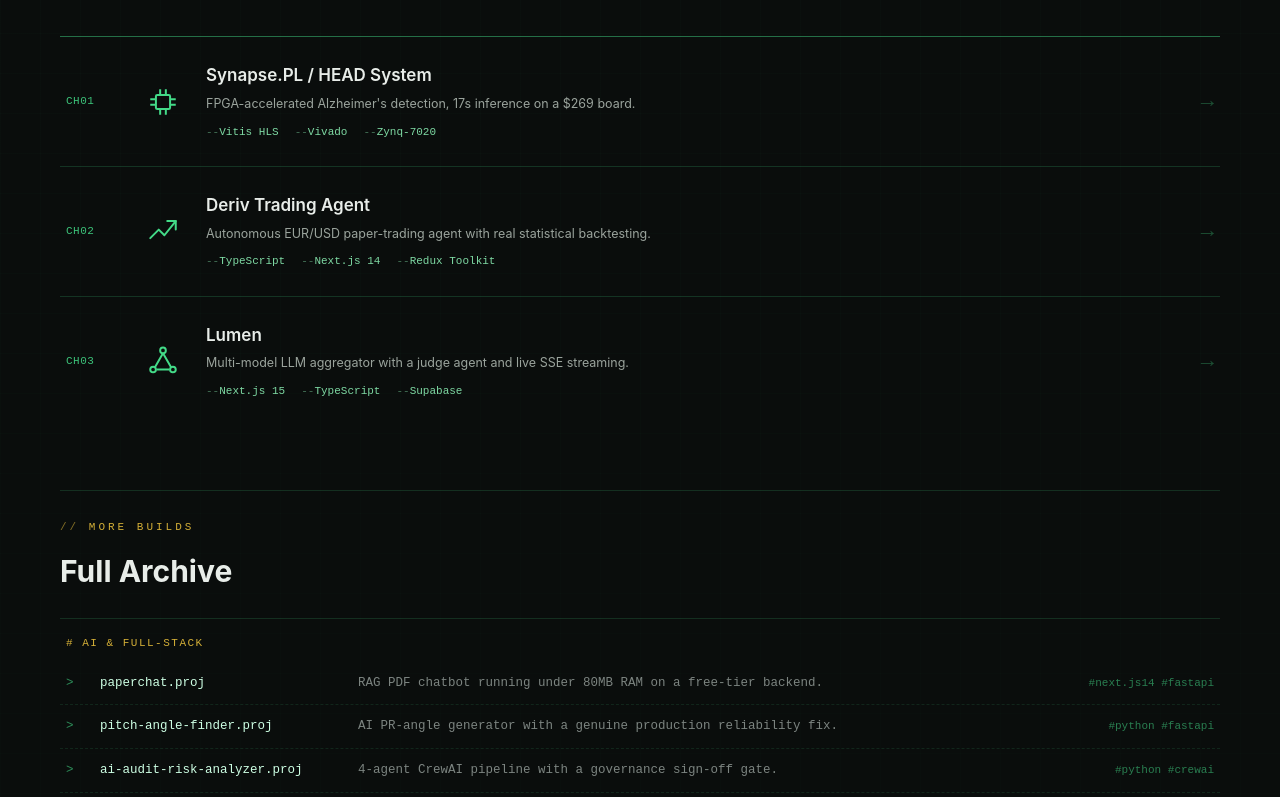
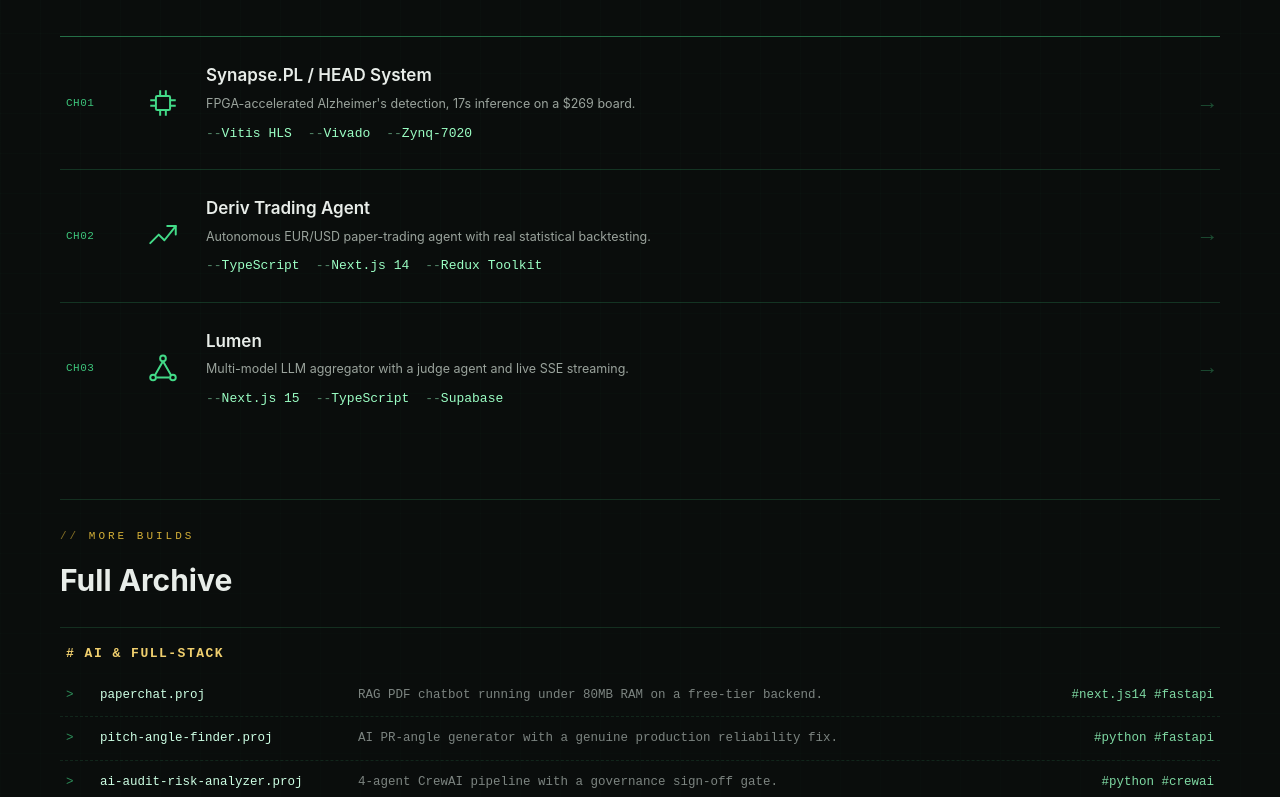
Before and after one commit to VikramVarkoor/Portfolio, a Next.js app: page / in a window 1280 px wide. Shown: the part 983-1780 px from the top of the page. Built offline with nearby package versions, Linux system fonts and the light colour scheme.

Commit message:
Portfolio update 2026-09-12 17:18

```diff
--- a/src/app/data.ts
+++ b/src/app/data.ts
@@ -73,7 +73,7 @@ export const projects: Project[] = [
         <li>Custom Webpack config in next.config.js: SVGR for typed SVG imports, explicit path aliases, and a bundle analyzer.</li>
       </ul>`,
     tags: ['TypeScript', 'Next.js 14', 'Redux Toolkit', 'Jest/RTL', 'Cypress', 'Webpack', 'Python', 'scikit-learn', 'Supabase', 'Recharts'],
-    links: [{ label: 'GitHub', href: 'https://github.com/VikramVarkoor/Deriv-Trading-Agent' }],
+    links: [{ label: 'GitHub', href: 'https://github.com/VikramVarkoor/Deriv-Trading-Agent' }, { label: 'Live ↗', href: 'https://deriv-agent.vercel.app' }],
     swSummary: 'A 61-test Jest/RTL suite across 5 suites plus a 9-assertion Cypress E2E test covers the trading flow, with one component built strictly test-first via TDD. Real-time Supabase subscriptions (replacing 30-second polling) with row-level security drive the live dashboard, on a build using a custom Webpack config for typed SVG imports and bundle analysis.',
     swDeepDive: `<p>The software side of an autonomous trading agent has to answer a harder question than "does it work": does it work honestly. Risk management is enforced at both the prompt and code level, a minimum 0.55 confidence threshold, a mandatory 2:1 reward-to-risk ratio, no pyramiding into open positions, and automatic closure on stop-loss or take-profit, plus persistent agent memory where the last 5 trade outcomes feed back into every new decision.</p>
       <ul>
@@ -97,7 +97,7 @@ export const projects: Project[] = [
         <li>Deployed on Vercel with Supabase Postgres for auth-gated query history, shareable links, and markdown export.</li>
       </ul>`,
     tags: ['Next.js 15', 'TypeScript', 'Supabase', 'Groq API', 'Vercel'],
-    links: [{ label: 'GitHub', href: 'https://github.com/VikramVarkoor/Lumen' }],
+    links: [{ label: 'GitHub', href: 'https://github.com/VikramVarkoor/Lumen' }, { label: 'Live ↗', href: 'https://lumen-ten-psi.vercel.app/dashboard' }],
     lenses: ['software'],
     swSummary: 'Parallel worker execution queries 3 LLMs simultaneously through one orchestrated pipeline, with real-time SSE streaming so all three model cards populate concurrently via Promise.all. A judge orchestrator agent reconciles the results with Jaccard similarity agreement scoring, backed by auth-gated query history on Supabase Postgres.',
     swDeepDive: `<p>Querying three models at once is easy. Making the results useful together is the actual problem. Lumen runs parallel worker execution across 3 models simultaneously (Llama 3.3 70B, Qwen 3 32B, Kimi K2) through a single orchestrated request pipeline, with real-time SSE streaming so all three model cards populate concurrently via Promise.all rather than waiting on the slowest one.</p>
@@ -168,7 +168,7 @@ export const projects: Project[] = [
         <li>Next.js 14 App Router frontend on Vercel, FastAPI/Uvicorn backend on Render, full CORS config, zero infrastructure cost, fully live.</li>
       </ul>`,
     tags: ['Next.js 14', 'FastAPI', 'Python', 'fastembed', 'NumPy', 'Groq API', 'Tailwind CSS'],
-    links: [{ label: 'GitHub', href: 'https://github.com/VikramVarkoor/PaperChat' }],
+    links: [{ label: 'GitHub', href: 'https://github.com/VikramVarkoor/PaperChat' }, { label: 'Live ↗', href: 'https://paper-chat-five.vercel.app' }],
     lenses: ['software'],
     swSummary: "Swapped PyTorch and ChromaDB for fastembed (ONNX) and a custom NumPy cosine similarity implementation, dropping the full embedding pipeline from ~500MB to under 80MB RAM on Render's free tier. Batched indexing avoids memory spikes, and responses stream over SSE at ~800 tokens/sec via Groq API with a live sources panel.",
     swDeepDive: `<p>The interesting engineering decision here wasn't the RAG pattern itself, it's what got ripped out to make it fit on a free-tier server. The original PyTorch + ChromaDB stack ran at ~500MB, well past what Render's free tier gives you. Swapping to fastembed (ONNX runtime, BAAI/bge-small-en-v1.5) plus a custom NumPy cosine similarity implementation got the full embedding pipeline under 80MB.</p>
@@ -190,7 +190,7 @@ export const projects: Project[] = [
         <li>Deployed independently to Render and Vercel with git-triggered CI/CD, environment-based CORS/secrets handling, and a reproducible one-click blueprint config.</li>
       </ul>`,
     tags: ['Python', 'FastAPI', 'Pydantic', 'Next.js', 'TypeScript', 'Groq API', 'pytest', 'Render', 'Vercel'],
-    links: [{ label: 'GitHub', href: 'https://github.com/VikramVarkoor/pitch-angle-finder' }],
+    links: [{ label: 'GitHub', href: 'https://github.com/VikramVarkoor/pitch-angle-finder' }, { label: 'Live ↗', href: 'https://pitch-angle-finder.vercel.app' }],
   },
   {
     id: 'audit',
--- a/src/app/globals.css
+++ b/src/app/globals.css
@@ -66,20 +66,20 @@ a { color: inherit; }
 .channel-row .info { flex: 1; min-width: 0; }
 .channel-row h3 { font-size: 17px; margin-bottom: 6px; font-weight: 600; }
 .channel-row p { font-size: 12.5px; color: #9aa39c; line-height: 1.5; max-width: 520px; }
-.channel-row .flags { margin-top: 10px; display: flex; gap: 16px; flex-wrap: wrap; font-family: 'Courier New', monospace; font-size: 11px; color: #7ed9a3; }
+.channel-row .flags { margin-top: 10px; display: flex; gap: 16px; flex-wrap: wrap; font-family: 'Courier New', monospace; font-size: 13px; color: #9bffc4; }
 .channel-row .flags span::before { content: '--'; opacity: 0.5; }
 .channel-row .arrow { font-family: 'Courier New', monospace; color: #4dff9e44; font-size: 22px; flex-shrink: 0; transition: transform 0.2s, color 0.2s; }
 .channel-row:hover .arrow { color: #4dff9e; transform: translateX(4px); }
 
 .dirlisting { font-family: 'Courier New', monospace; font-size: 12.5px; border-top: 1px solid rgba(77,255,158,0.14); }
-.dirgroup { font-size: 11px; letter-spacing: 1.5px; color: #d4af37; text-transform: uppercase; padding: 22px 6px 10px; }
+.dirgroup { font-size: 13px; letter-spacing: 1.5px; color: #f0cf6e; text-transform: uppercase; padding: 22px 6px 10px; font-weight: 600; }
 .dirgroup:first-child { padding-top: 16px; }
 .dirrow { display: grid; grid-template-columns: 16px 240px 1fr 150px; gap: 18px; padding: 12px 6px; border-bottom: 1px dashed rgba(77,255,158,0.1); cursor: pointer; align-items: baseline; scroll-margin-top: 40px; background: none; width: 100%; text-align: left; font: inherit; color: inherit; border-left: none; border-right: none; border-top: none; }
 .dirrow:hover { background: rgba(77,255,158,0.045); }
 .dirrow .prefix { color: #4dff9e88; }
 .dirrow .fname { color: #cdffe4; overflow: hidden; text-overflow: ellipsis; white-space: nowrap; }
 .dirrow .desc { color: #7c8480; overflow: hidden; text-overflow: ellipsis; white-space: nowrap; }
-.dirrow .tagflag { color: #4dff9e77; font-size: 11px; text-align: right; }
+.dirrow .tagflag { color: #7ed9a3; font-size: 12.5px; text-align: right; }
 @media (max-width: 900px) {
   .dirrow { grid-template-columns: 14px 1fr; }
   .dirrow .desc, .dirrow .tagflag { display: none; }
```
